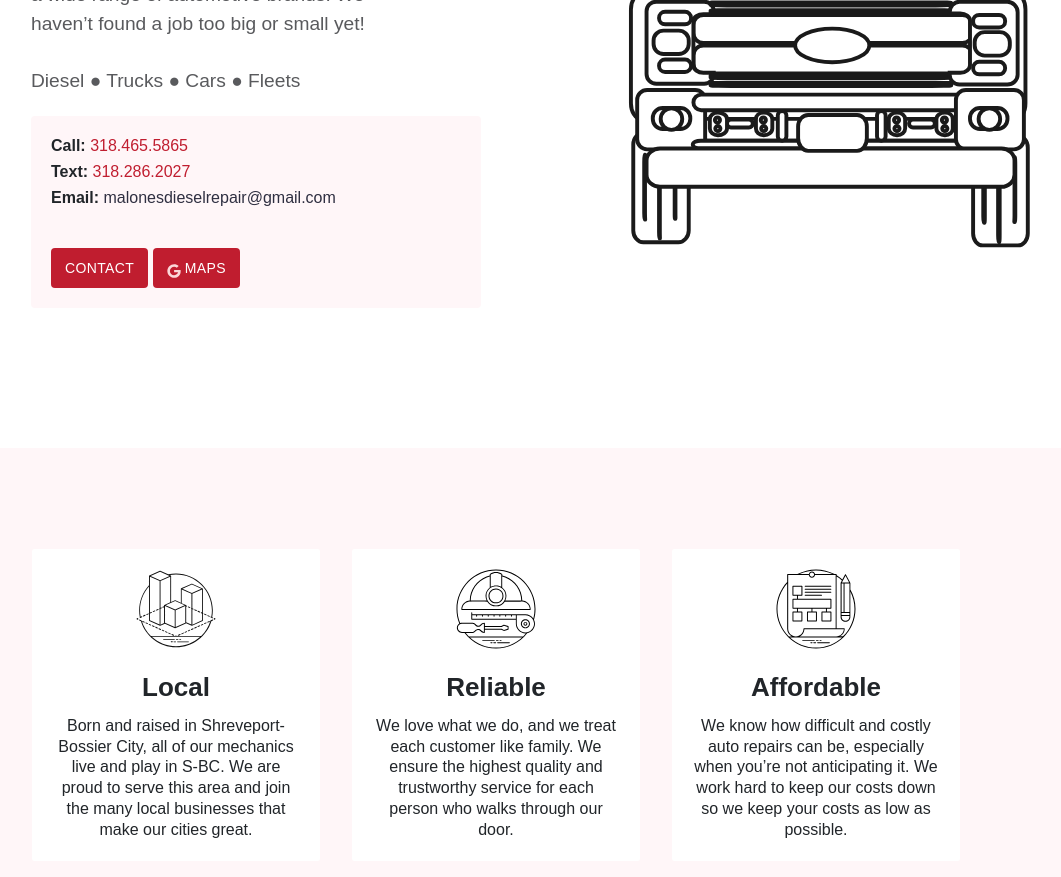
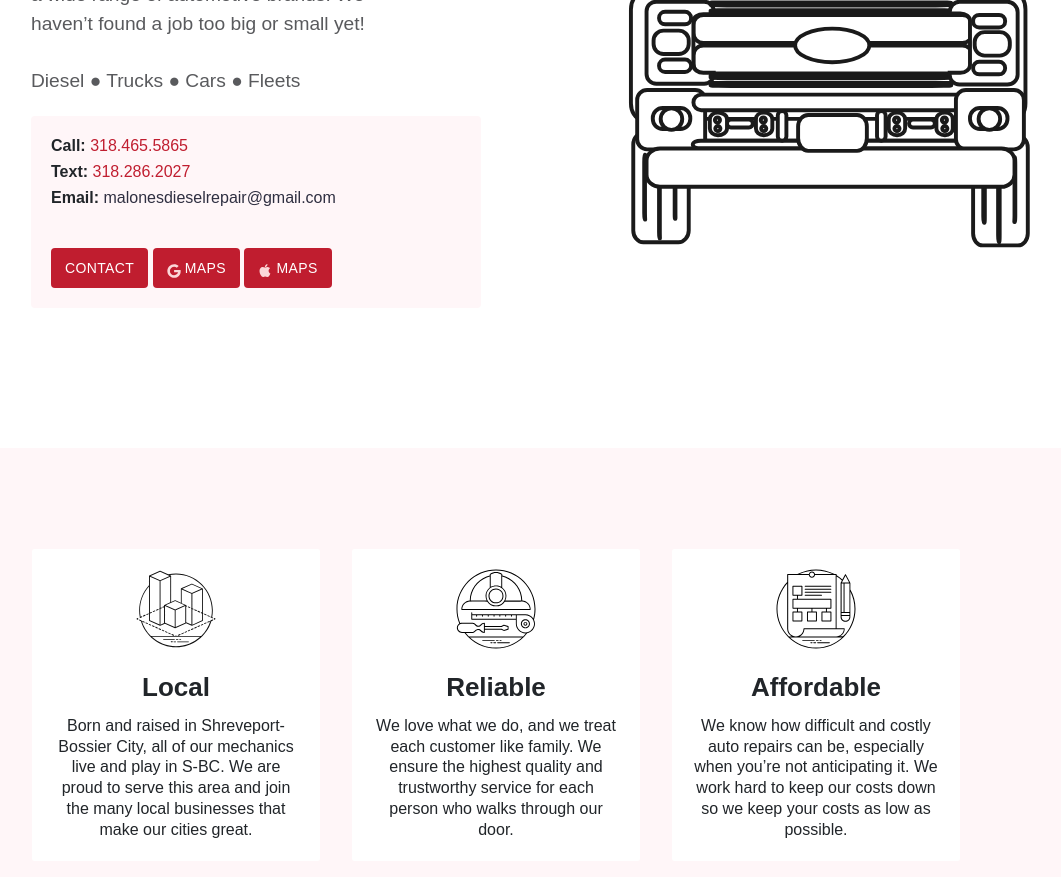
Before and after one commit to MalonesDiesel/malonesdiesel.github.io, a Jekyll site: the page built from index.md, in a window 1280 px wide and 900 px high, scrolled down 589 px. Shown: the top 877 px of the window, without its empty margins (144-1205 px from the left). Built offline with Jekyll 4.4.1, drawn with Linux system fonts in a browser that asks for light colours.

Commit message:
Update call.html

```diff
--- a/_includes/call.html
+++ b/_includes/call.html
@@ -23,12 +23,19 @@
     {% if include.show_button %}
       <div class="call-box-bottom">
         <a href="{{ site.data.contact.contact_button_link }}" class="button">Contact</a>
-             <a href="{{ site.data.contact.contact_button_link }}" class="button">
-  <span class="fa-svg-icon svg-baseline ">
-    <svg xmlns="http://www.w3.org/2000/svg"  style="height: 1em;width:1em;display: inline-flex;align-self: center; top: .125em; position: relative;"
-         viewBox="0 0 488 512"><!--! Font Awesome Pro 6.1.1 by @fontawesome - https://fontawesome.com License - https://fontawesome.com/license (Commercial License) Copyright 2022 Fonticons, Inc. --><path d="M488 261.8C488 403.3 391.1 504 248 504 110.8 504 0 393.2 0 256S110.8 8 248 8c66.8 0 123 24.5 166.3 64.9l-67.5 64.9C258.5 52.6 94.3 116.6 94.3 256c0 86.5 69.1 156.6 153.7 156.6 98.2 0 135-70.4 140.8-106.9H248v-85.3h236.1c2.3 12.7 3.9 24.9 3.9 41.4z"/></svg>
-  </span> Maps
-</a>
+
+         <a href="{{ site.data.contact.contact_button_link }}" class="button">
+          <span class="fa-svg-icon svg-baseline ">
+            <svg xmlns="http://www.w3.org/2000/svg"  style="height: 1em;width:1em;display: inline-flex;align-self: center; top: .125em; position: relative;" viewBox="0 0 488 512"><!--! Font Awesome Pro 6.1.1 by @fontawesome - https://fontawesome.com License - https://fontawesome.com/license (Commercial License) Copyright 2022 Fonticons, Inc. --><path d="M488 261.8C488 403.3 391.1 504 248 504 110.8 504 0 393.2 0 256S110.8 8 248 8c66.8 0 123 24.5 166.3 64.9l-67.5 64.9C258.5 52.6 94.3 116.6 94.3 256c0 86.5 69.1 156.6 153.7 156.6 98.2 0 135-70.4 140.8-106.9H248v-85.3h236.1c2.3 12.7 3.9 24.9 3.9 41.4z"/></svg>
+          </span> Maps
+          </a>
+
+        <a href="{{ site.data.contact.contact_button_link }}" class="button">
+          <span class="fa-svg-icon svg-baseline ">
+            <svg xmlns="http://www.w3.org/2000/svg"  style="height: 1em;width:1em;display: inline-flex;align-self: center; top: .125em; position: relative;" viewBox="0 0 1792 1792"><!--! Font Awesome Pro 6.1.1 by @fontawesome - https://fontawesome.com License - https://fontawesome.com/license (Commercial License) Copyright 2022 Fonticons, Inc. --><path d="M1585 1215q-39 125-123 250-129 196-257 196-49 0-140-32-86-32-151-32-61 0-142 33-81 34-132 34-152 0-301-259-147-261-147-503 0-228 113-374 113-144 284-144 72 0 177 30 104 30 138 30 45 0 143-34 102-34 173-34 119 0 213 65 52 36 104 100-79 67-114 118-65 94-65 207 0 124 69 223t158 126zm-376-1173q0 61-29 136-30 75-93 138-54 54-108 72-37 11-104 17 3-149 78-257 74-107 250-148 1 3 2.5 11t2.5 11q0 4 .5 10t.5 10z"/></svg>
+          </span> Maps
+          </a>
+
       </div>
     {% endif %}
 
```
